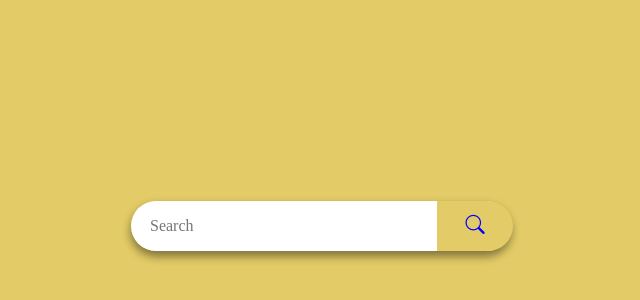
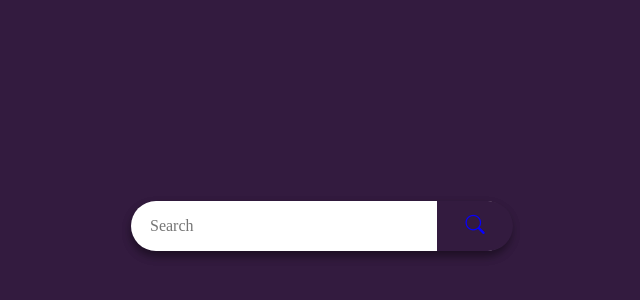
Before and after one commit to Mrbunny159/ResponsiveSearchbar, a plain HTML site: page index.html in a window 1280 px wide. Shown: the part 174-474 px from the top of the page, without its empty margins (319-959 px from the left). Drawn offline with nearby package versions, Linux system fonts and the light colour scheme.

Commit message:
Update style.css

```diff
--- a/style.css
+++ b/style.css
@@ -7,7 +7,7 @@
 body{
     height: 100vh;
     width:100%;
-    background: #e3cc67;
+    background:#331B3F;
     display: flex;
     align-items: center;
     justify-content: center;
@@ -44,7 +44,7 @@ body{
     top:0;
     width:20%;
     height:100%;
-    background: #e3cc67;
+    background: #331B3F;
     border-radius: 0 50px 50px 0;
     text-align: center;
     line-height: 50px;
```
